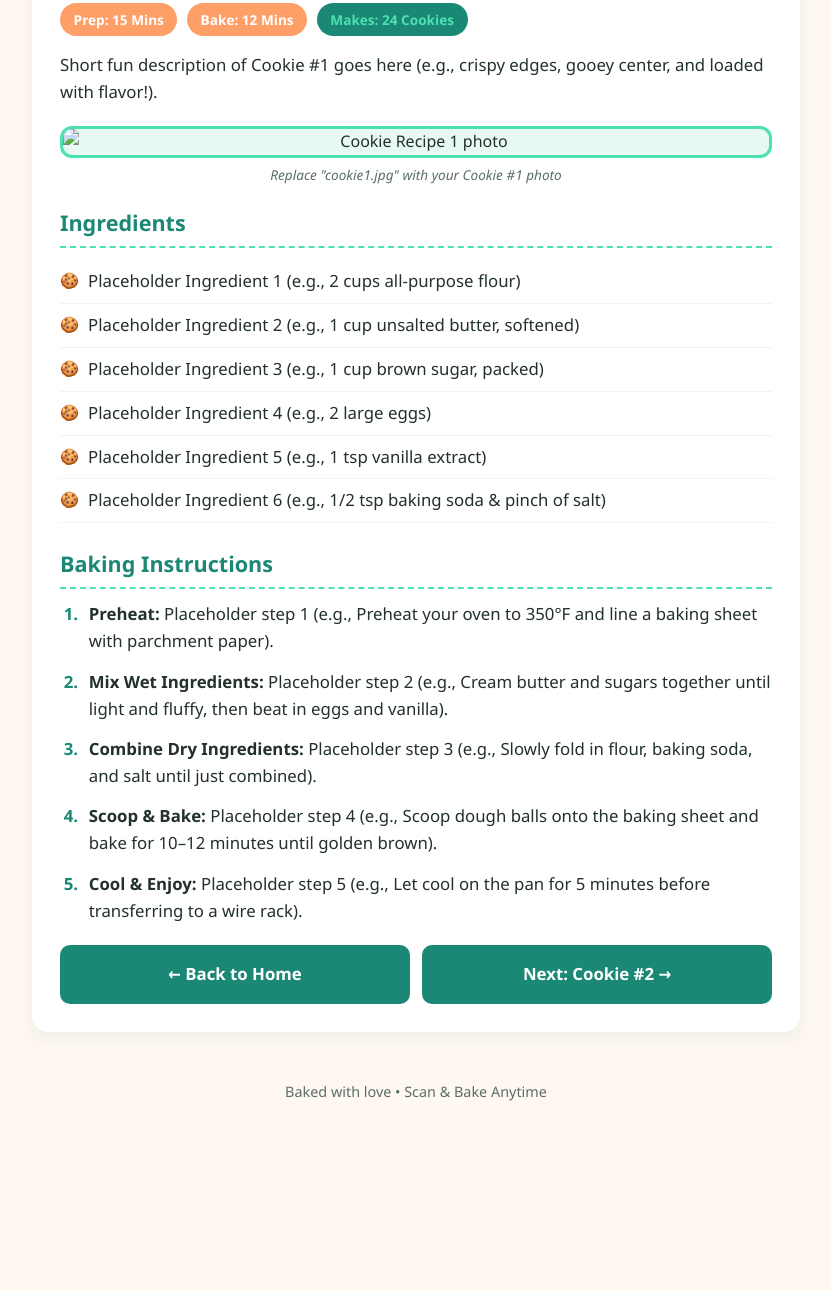
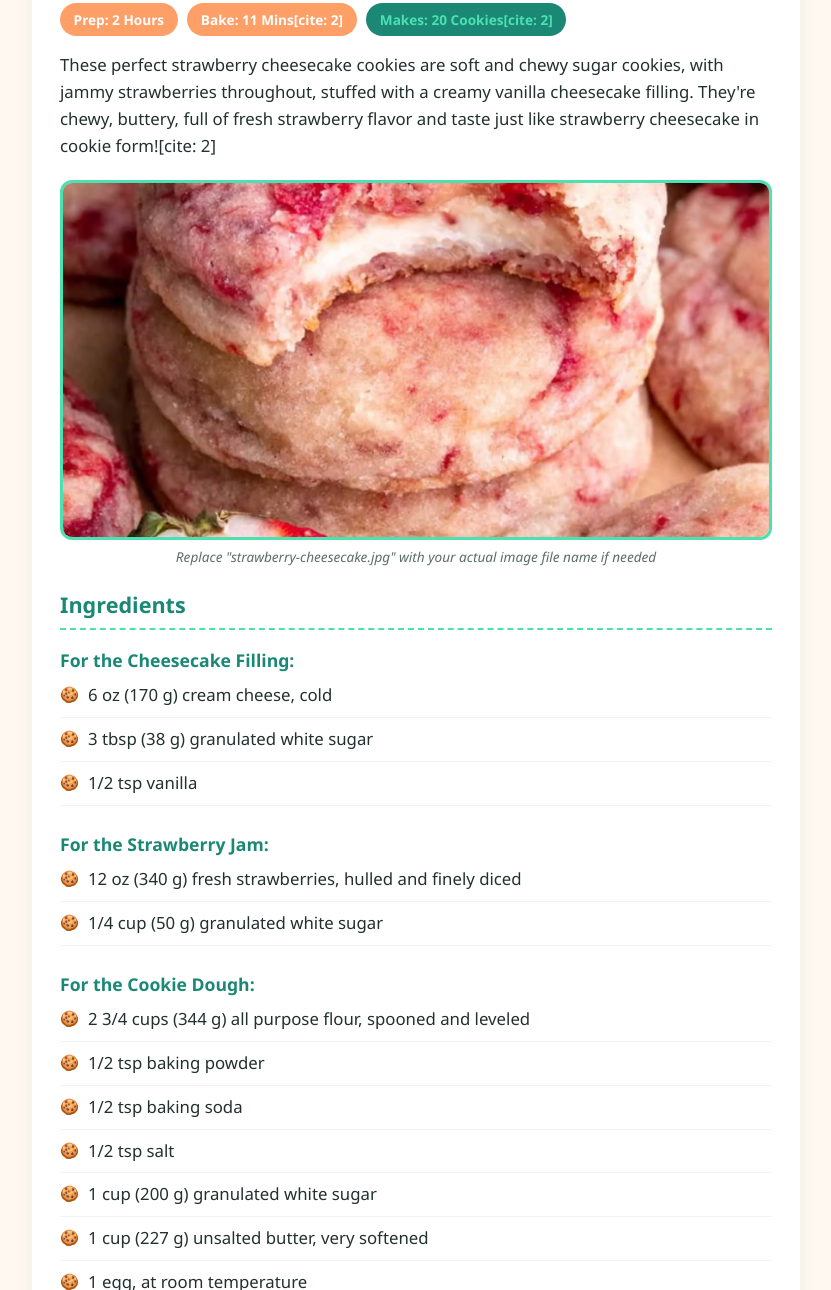
Before and after one commit to takas26/Emmahs_Cookie_Shop, a plain HTML site: page recipe1.html in a window 1280 px wide. Shown: the part 293-1583 px from the top of the page, without its empty margins (224-1055 px from the left). Before the commit the page ends 1436 px from the top, so only its background shows below. Drawn offline with Linux system fonts and the light colour scheme.

Commit message:
recipe 1 (cheesecake cookies) update.

```diff
--- a/recipe1.html
+++ b/recipe1.html
@@ -3,7 +3,7 @@
 <head>
     <meta charset="UTF-8">
     <meta name="viewport" content="width=device-width, initial-scale=1.0">
-    <title>Cookie Recipe #1 | Sweet Crumb Bakery</title>
+    <title>Strawberry Cheesecake Cookies | Sweet Crumb Bakery</title>
     <link rel="stylesheet" href="style.css">
 </head>
 <body>
@@ -13,7 +13,7 @@
         <div class="shop-tagline">Freshly Baked • Tap a Tab Below for Our Secret Recipes!</div>
         <nav>
             <a href="index.html">Home</a>
-            <a href="recipe1.html" class="active">Cookie #1</a>
+            <a href="recipe1.html" class="active">Strawberry Cheesecake</a>
             <a href="recipe2.html">Cookie #2</a>
             <a href="recipe3.html">Cookie #3</a>
         </nav>
@@ -21,41 +21,82 @@
 
     <main>
         <article class="card">
-            <h1>Cookie Recipe #1 Name</h1>
+            <h1>Strawberry Cheesecake Cookies</h1>
 
             <div class="recipe-meta">
-                <span class="badge">Prep: 15 Mins</span>
-                <span class="badge">Bake: 12 Mins</span>
-                <span class="badge mint">Makes: 24 Cookies</span>
+                <span class="badge">Prep: 2 Hours</span>
+                <span class="badge">Bake: 11 Mins[cite: 2]</span>
+                <span class="badge mint">Makes: 20 Cookies[cite: 2]</span>
             </div>
 
             <p>
-                Short fun description of Cookie #1 goes here (e.g., crispy edges, gooey center, and loaded with flavor!).
+                These perfect strawberry cheesecake cookies are soft and chewy sugar cookies, with jammy strawberries throughout, stuffed with a creamy vanilla cheesecake filling. They're chewy, buttery, full of fresh strawberry flavor and taste just like strawberry cheesecake in cookie form![cite: 2]
             </p>
 
-            <!-- IMAGE PLACEHOLDER: Replace "cookie1.jpg" with your actual image file name -->
+            <!-- IMAGE PLACEHOLDER: Using your strawberry-cheesecake cookie photo -->
             <div class="image-box">
-                <img src="cookie1.jpg" alt="Cookie Recipe 1 photo">
-                <div class="image-caption">Replace "cookie1.jpg" with your Cookie #1 photo</div>
+                <img src="cheesecakecookies.png" alt="Strawberry Cheesecake Cookies">
+                <div class="image-caption">Replace "strawberry-cheesecake.jpg" with your actual image file name if needed</div>
             </div>
 
             <h2>Ingredients</h2>
+
+            <h3 style="color: var(--primary-green); margin-top: 1rem; font-size: 1.1rem;">For the Cheesecake Filling:</h3>
             <ul class="ingredients-list">
-                <li>Placeholder Ingredient 1 (e.g., 2 cups all-purpose flour)</li>
-                <li>Placeholder Ingredient 2 (e.g., 1 cup unsalted butter, softened)</li>
-                <li>Placeholder Ingredient 3 (e.g., 1 cup brown sugar, packed)</li>
-                <li>Placeholder Ingredient 4 (e.g., 2 large eggs)</li>
-                <li>Placeholder Ingredient 5 (e.g., 1 tsp vanilla extract)</li>
-                <li>Placeholder Ingredient 6 (e.g., 1/2 tsp baking soda &amp; pinch of salt)</li>
+                <li>6 oz (170 g) cream cheese, cold</li>
+                <li>3 tbsp (38 g) granulated white sugar</li>
+                <li>1/2 tsp vanilla</li>
+            </ul>
+
+            <h3 style="color: var(--primary-green); margin-top: 1rem; font-size: 1.1rem;">For the Strawberry Jam:</h3>
+            <ul class="ingredients-list">
+                <li>12 oz (340 g) fresh strawberries, hulled and finely diced</li>
+                <li>1/4 cup (50 g) granulated white sugar</li>
+            </ul>
+
+            <h3 style="color: var(--primary-green); margin-top: 1rem; font-size: 1.1rem;">For the Cookie Dough:</h3>
+            <ul class="ingredients-list">
+                <li>2 3/4 cups (344 g) all purpose flour, spooned and leveled</li>
+                <li>1/2 tsp baking powder</li>
+                <li>1/2 tsp baking soda</li>
+                <li>1/2 tsp salt</li>
+                <li>1 cup (200 g) granulated white sugar</li>
+                <li>1 cup (227 g) unsalted butter, very softened</li>
+                <li>1 egg, at room temperature</li>
+                <li>2 tsp vanilla</li>
+                <li>1/4 cup (50 g) granulated white sugar, for rolling dough in</li>
             </ul>
 
             <h2>Baking Instructions</h2>
+
+            <h3 style="color: var(--primary-green); margin-top: 1rem; font-size: 1.1rem;">1. Cheesecake Filling</h3>
             <ol class="instructions-list">
-                <li><strong>Preheat:</strong> Placeholder step 1 (e.g., Preheat your oven to 350°F and line a baking sheet with parchment paper).</li>
-                <li><strong>Mix Wet Ingredients:</strong> Placeholder step 2 (e.g., Cream butter and sugars together until light and fluffy, then beat in eggs and vanilla).</li>
-                <li><strong>Combine Dry Ingredients:</strong> Placeholder step 3 (e.g., Slowly fold in flour, baking soda, and salt until just combined).</li>
-                <li><strong>Scoop &amp; Bake:</strong> Placeholder step 4 (e.g., Scoop dough balls onto the baking sheet and bake for 10–12 minutes until golden brown).</li>
-                <li><strong>Cool &amp; Enjoy:</strong> Placeholder step 5 (e.g., Let cool on the pan for 5 minutes before transferring to a wire rack).</li>
+                <li>Line a small cookie sheet with parchment paper.</li>
+                <li>Add the cream cheese, sugar and vanilla to a small bowl. Mix on medium-high speed with an electric mixer until fluffy and the sugar has dissolved, about 2 minutes.</li>
+                <li>Scoop the cheesecake filling into 20, 2 tsp portions onto the baking sheet. Slightly flatten each scoop with the back of a spoon so each resembles a thick disc rather than a scooped ball.</li>
+                <li>Pop them into the freezer until completely frozen.</li>
+            </ol>
+
+            <h3 style="color: var(--primary-green); margin-top: 1rem; font-size: 1.1rem;">2. Strawberry Jam</h3>
+            <ol class="instructions-list">
+                <li>Add the diced strawberries and sugar to a medium pot over medium heat.</li>
+                <li>Cook for about 45 minutes, smashing half way through with a wooden spoon. Be sure to stir continuously towards the end of the time as the jam will start sticking to the bottom of the pan as it gets thicker. The strawberry jam should be very thick and reduced to a heaping 1/3 cup (80 ml).</li>
+                <li>Remove from the heat and pop in the fridge to chill while working on the dough.</li>
+            </ol>
+
+            <h3 style="color: var(--primary-green); margin-top: 1rem; font-size: 1.1rem;">3. Cookie Dough &amp; Assembly</h3>
+            <ol class="instructions-list">
+                <li>Preheat the oven to 350℉ (175℃). Line two baking sheets with parchment paper.</li>
+                <li>In a medium bowl, whisk together the flour, baking powder, baking soda and salt. Then set aside the flour mixture.</li>
+                <li>In a large bowl cream the softened butter and granulated sugar together with an electric hand mixer on high speed until fluffy, about 2 minutes.</li>
+                <li>Add in the egg and vanilla and mix on medium speed until pale in color and very fluffy, about 1-2 minutes.</li>
+                <li>Add in the dry ingredients. Mix on low speed just until combined.</li>
+                <li>Push 3/4 of the dough to the side of the bowl. Flatten out 1/4 of the dough on the bottom of the bowl. Spoon 1/4 of the jam onto that section of dough. Add 1/4 of the dough on top of that section and spoon 1/4 of the jam on top. Repeat twice more to evenly disperse the jam.</li>
+                <li>"Cut" the dough in quarters with a rubber spatula and fold each section of dough just until the jam is slightly folded in. Don't mix the jam in all the way; leave little pockets of jam throughout.</li>
+                <li>Scoop the dough into 20 portions with a 2 tbsp cookie scoop. Slightly flatten out each then place a frozen cheesecake disc in the center. Close the cheesecake in with the cookie dough, making sure it is completely covered, and shape into a slightly flattened disc.</li>
+                <li>Roll the cookie dough in sugar.</li>
+                <li>Transfer the cookie dough to a prepared baking sheet. Bake 6 cookies at a time for 11-12 minutes.</li>
+                <li>Let the cookies cool for about 10 minutes on the cookie sheet, then transfer the baked cookies to a cooling rack to cool completely. Then serve!</li>
             </ol>
 
             <div class="btn-group">
```
Also changed, not shown: index.html (+1 -1 lines), cheesecakecookies.png (added).
